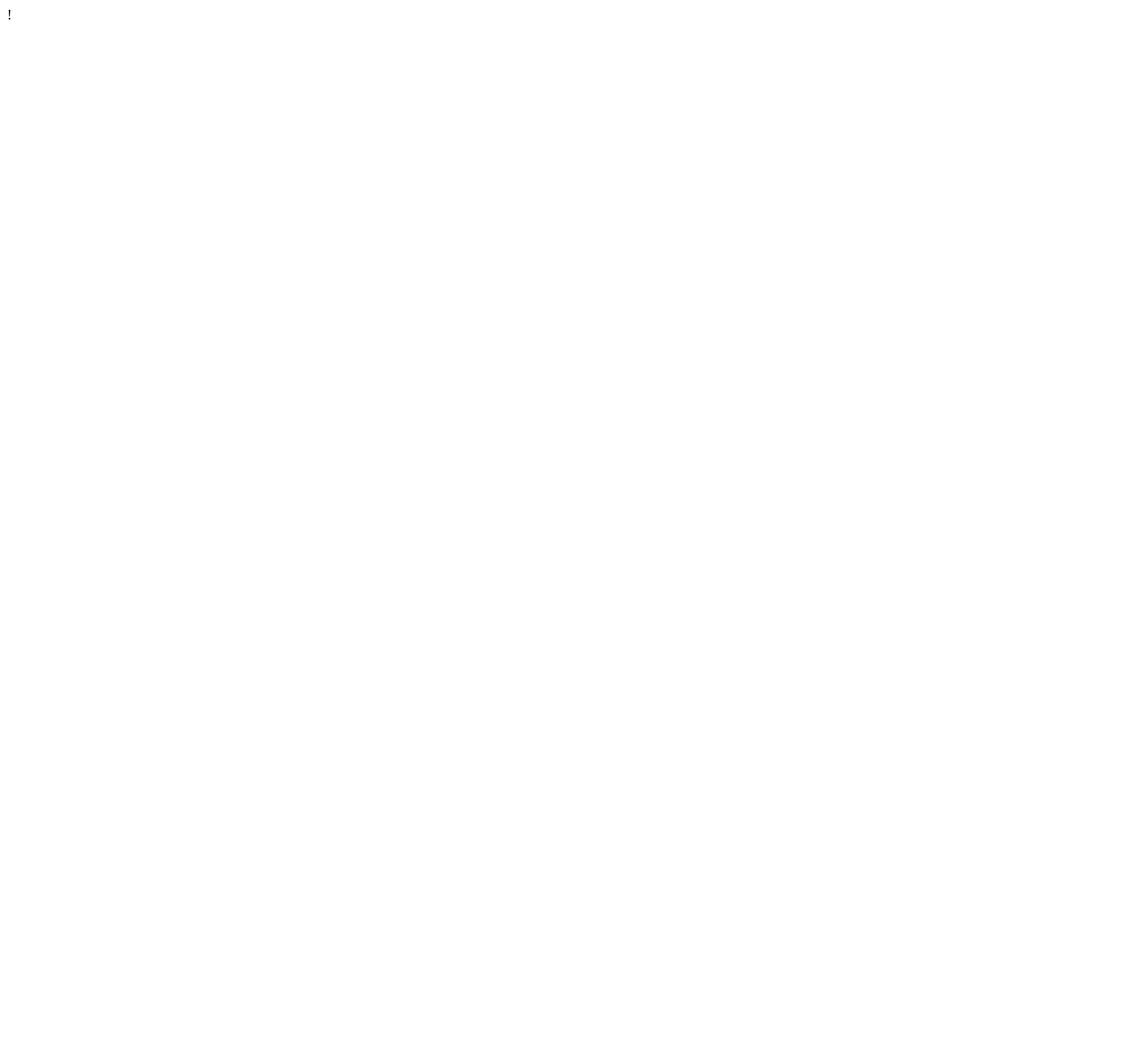
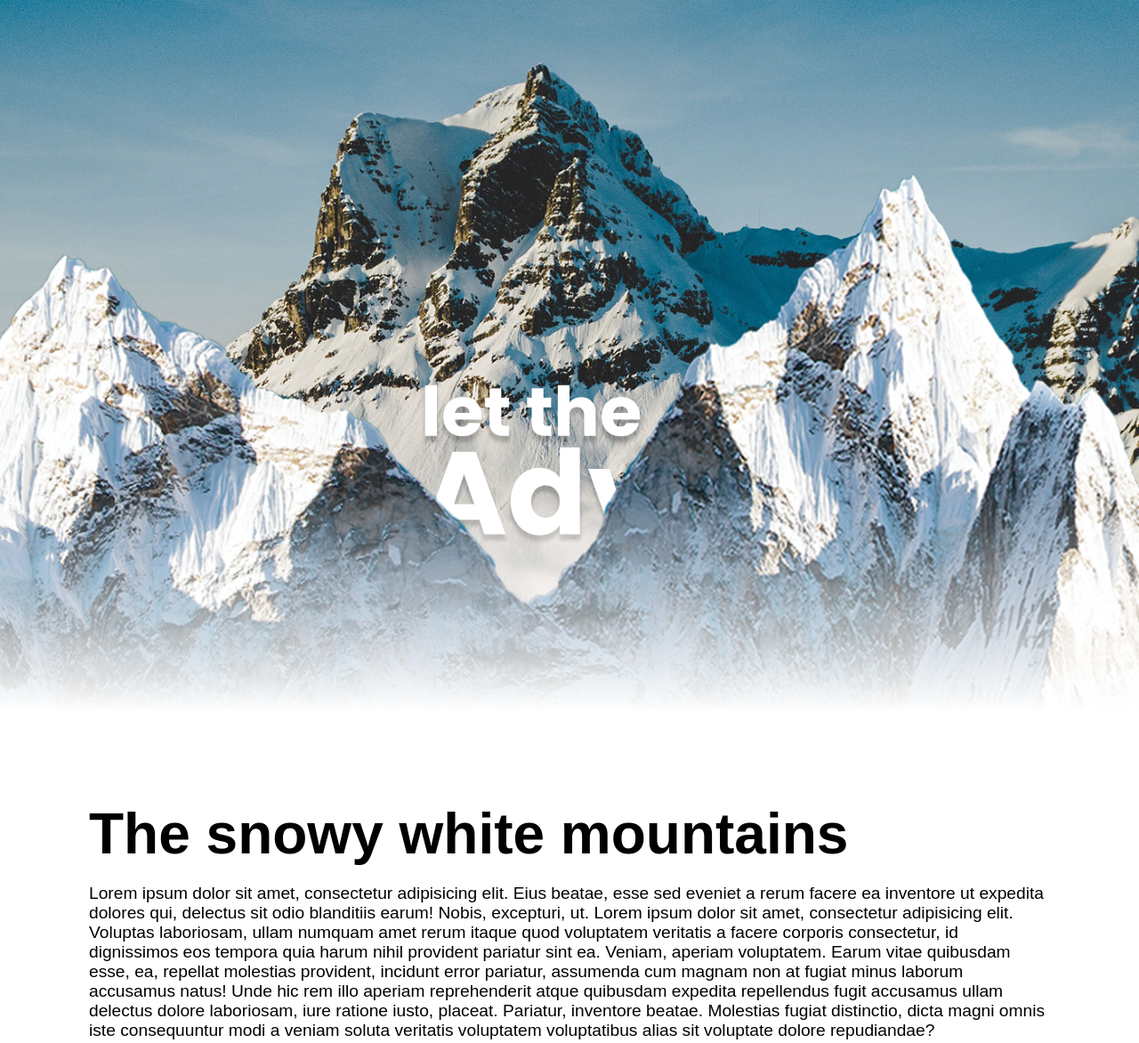
Before and after one commit to Klajdi44/SnowMountains, a plain HTML site: page index.html in a window 1280 px wide. Shown: the top 1172 px of the page at 89% size. Before the commit the page ends 800 px from the top, so only its background shows below. Drawn offline with Linux system fonts and the light colour scheme.

Commit message:
final touches

```diff
--- a/index.html
+++ b/index.html
@@ -1,4 +1,3 @@
-!
 <!DOCTYPE html>
 <html lang="">
 
@@ -6,12 +5,59 @@
     <meta charset="utf-8">
     <meta name="viewport" content="width=device-width, initial-scale=1.0">
     <title></title>
-    <link rel="stylesheet" href="">
+    <link rel="stylesheet" href="style.css">
 </head>
 
 <body>
-    <script src=""></script>
+
+    <section class="zoom">
+        <img src="images/mountain1.png" id="layer1" alt="mountain">
+        <img src="images/mountain2.png" id="layer2" alt="mountain">
+        <img src="images/text.png" id="text" alt="mountain">
+
+    </section>
+    <!--    CONTENT______-->
+    <section class="content">
+        <h1>The snowy white mountains</h1>
+
+        <p>Lorem ipsum dolor sit amet, consectetur adipisicing elit. Eius beatae, esse sed eveniet a rerum facere ea inventore ut expedita dolores qui, delectus sit odio blanditiis earum! Nobis, excepturi, ut. Lorem ipsum dolor sit amet, consectetur adipisicing elit. Voluptas laboriosam, ullam numquam amet rerum itaque quod voluptatem veritatis a facere corporis consectetur, id dignissimos eos tempora quia harum nihil provident pariatur sint ea. Veniam, aperiam voluptatem. Earum vitae quibusdam esse, ea, repellat molestias provident, incidunt error pariatur, assumenda cum magnam non at fugiat minus laborum accusamus natus! Unde hic rem illo aperiam reprehenderit atque quibusdam expedita repellendus fugit accusamus ullam delectus dolore laboriosam, iure ratione iusto, placeat. Pariatur, inventore beatae. Molestias fugiat distinctio, dicta magni omnis iste consequuntur modi a veniam soluta veritatis voluptatem voluptatibus alias sit voluptate dolore repudiandae?</p>
+
+        <p>Lorem ipsum dolor sit amet, consectetur adipisicing elit. Sequi excepturi ipsum unde officia, obcaecati consequatur nihil impedit atque harum aut dicta possimus molestias vero quas incidunt hic voluptas id delectus cupiditate consectetur quod eius voluptatibus maiores asperiores. Sit accusantium, recusandae, cumque corrupti quam dolores corporis aperiam, quod nemo cupiditate explicabo unde officia natus, impedit! Praesentium nam inventore delectus obcaecati fugiat ea ex. Quo iusto mollitia, placeat officia molestias provident, autem, aliquid labore quos quaerat fuga ad. Voluptas tempore fugiat doloremque rerum sint, temporibus hic sequi, molestiae vitae soluta nulla beatae aspernatur ad aperiam non! Officiis sint recusandae, harum ea asperiores!</p>
+
+    </section>
+
+
+
+
+
+    <script type="text/javascript">
+        let layer1 = document.getElementById("layer1");
+        scroll = window.pageYOffset;
+        document.addEventListener("scroll", function(e) {
+            let offset = window.pageYOffset;
+            scroll = offset;
+            layer1.style.width = (100 + scroll / 5) + "%";
+        });
+
+        let layer2 = document.getElementById("layer2");
+        scroll = window.pageYOffset;
+        document.addEventListener("scroll", function(e) {
+            let offset = window.pageYOffset;
+            scroll = offset;
+            layer2.style.width = (100 + scroll / 5) + "%";
+            layer2.style.left = scroll / 50 + '%';
+        });
+
+        let text = document.getElementById("text");
+        scroll = window.pageYOffset;
+        document.addEventListener("scroll", function(e) {
+            let offset = window.pageYOffset;
+            scroll = offset;
+            layer2.style.width = (100 + scroll / 5) + "%";
+            text.style.top = -scroll / 20 + '%';
+        });
+
+    </script>
 </body>
 
-
 </html>
--- a/style.css
+++ b/style.css
@@ -0,0 +1,66 @@
+body {
+    margin: 0;
+    padding: 0;
+
+}
+
+.zoom {
+    width: 100%;
+    height: 100vh;
+    position: relative;
+    overflow: hidden;
+    background: url(images/bg.jpg);
+    background-size: cover;
+}
+
+.zoom:before {
+    content: '';
+    position: absolute;
+    bottom: 0;
+    width: 100vw;
+    height: 250px;
+    z-index: 1000;
+    background: linear-gradient(transparent, #fff);
+
+}
+
+.zoom #layer1 {
+    width: 100vw;
+    left: 40%;
+    position: absolute;
+    transform: translateX(-50%);
+    z-index: 10;
+
+}
+
+.zoom #layer2 {
+    position: absolute;
+    right: 0;
+    width: 100vw;
+    z-index: 9;
+
+}
+
+.zoom #text {
+    position: absolute;
+    right: 0;
+    width: 70vw;
+    transform: translateY(50%);
+}
+
+.content {
+    padding: 100px;
+    box-sizing: border-box;
+    font-family: sans-serif;
+}
+
+.content h1 {
+    margin: 0;
+    padding: 0;
+    font-size: 4em;
+}
+
+.content p {
+    font-size: 1.2em;
+
+}
```
Also changed, not shown: images/bg.jpg (added), images/mountain1.png (added), images/mountain2.png (added), images/text.png (added).
